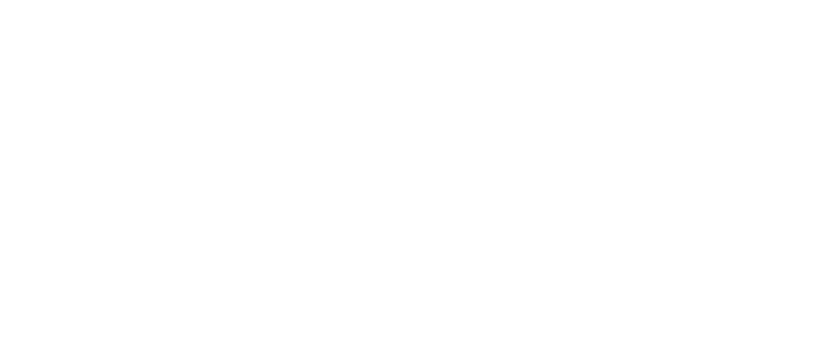
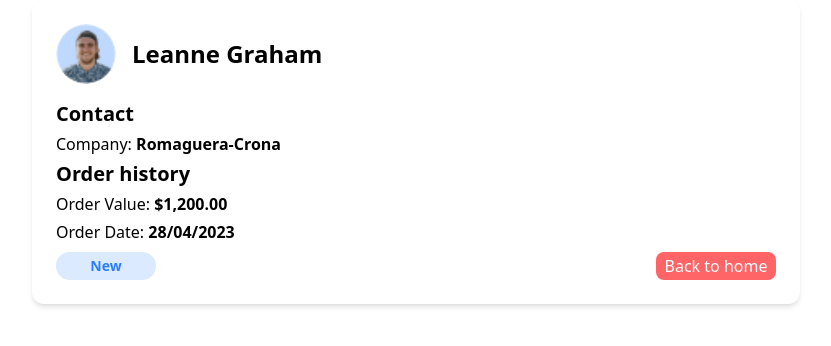
Before and after one commit to daoquoctuan972/22001165_DaoQuocTuan_BTTH, a React (Vite) app in the folder Tuan07/: page /user/1 in a window 1280 px wide. Before the commit this address had no page. Shown: the top 346 px of the page, without its empty margins (224-1055 px from the left). Built offline with nearby package versions, Linux system fonts and the light colour scheme.

Commit message:
nav link

```diff
--- a/Tuan07/src/App.jsx
+++ b/Tuan07/src/App.jsx
@@ -1,6 +1,6 @@
 import './App.css'
 import LayoutAdmin from './layout/layoutAdmin'
-import User from './user/User'
+import UserProfile from './user/User'
 import { Routes, Route } from 'react-router-dom'
 function App() {
 
@@ -9,7 +9,7 @@ function App() {
       <Routes>
         <Route path='/' element={<LayoutAdmin />} />
         <Route path='/home' element={<LayoutAdmin />} />
-        <Route path='/user' element={<User />} />
+        <Route path='/user/:id' element={<UserProfile/>} />
       </Routes>
     </>
   )
--- a/Tuan07/src/user/ListUsers.jsx
+++ b/Tuan07/src/user/ListUsers.jsx
@@ -1,5 +1,6 @@
 import { useEffect, useMemo, useState } from "react";
 import usersData from "../data/data.json"
+import { useNavigate } from "react-router-dom";
 
 const USERS_PER_PAGE = 6;
 
@@ -15,6 +16,7 @@ function ListUsers() {
     const [selectedRows, setSelectedRows] = useState([]);
     const [editingUser, setEditingUser] = useState(null);
     const [isModalOpen, setIsModalOpen] = useState(false);
+    const navigate = useNavigate();
 
     const handleEditClick = (user) => {
         setEditingUser(user);
@@ -86,7 +88,7 @@ function ListUsers() {
                     </thead>
                     <tbody>
                         {selectedUsers.map((user) => (
-                            <tr key={user.id} className="border border-gray-100 h-14 text-sm py-2">
+                            <tr key={user.id} className="border border-gray-100 h-14 text-sm py-2" onClick={() => navigate(`/user/${user.id}`)}>
                                 <td className="px-6 py-2"><input type="checkbox" name="" id="" checked={selectedRows.includes(user.id)} onChange={() => handleSelectRow(user.id)} /></td>
                                 <td className="px-6 flex items-center gap-3 font-bold mt-3"><img src={user.avatar} alt="" className="h-8 w-8" />{user.name}</td>
                                 <td className="px-6">{user.company}</td>
@@ -103,12 +105,12 @@ function ListUsers() {
                                         {user.status}
                                     </span>
                                 </td>
-                                <td className="px-6"><img src="/img/create.png" alt="" onClick={handleEditClick} /></td>
+                                <td className="px-6"><img src="/img/create.png" alt="" onClick={() => handleEditClick(user)} /></td>
                             </tr>
                         ))}
                     </tbody>
                 </table>
-                <div className="flex mt-4 gap-4 w-full place-items-center  justify-between">
+                <div className="flex mt-4 gap-4 w-full place-items-center justify-between">
                     <div>
                         <p>{users.length} results</p>
                     </div>
@@ -147,7 +149,7 @@ function ListUsers() {
                     </div>
                 </div>
                 {isModalOpen && editingUser && (
-                    <div className="fixed inset-0 bg-black bg-opacity-30 flex items-center justify-center z-50">
+                    <div className="fixed inset-0 bg-black/20 bg-opacity-30 backdrop-blur-sm flex items-center justify-center z-50">
                         <div className="bg-white p-6 rounded-xl shadow-xl w-[400px]">
                             <h2 className="text-xl font-bold mb-4">Edit User</h2>
                             <div className="flex flex-col gap-3">
@@ -157,6 +159,7 @@ function ListUsers() {
                                     onChange={(e) =>
                                         setEditingUser({ ...editingUser, name: e.target.value })
                                     }
+                                    placeholder="Name..."
                                 />
                                 <input
                                     className="border rounded p-2"
@@ -164,6 +167,7 @@ function ListUsers() {
                                     onChange={(e) =>
                                         setEditingUser({ ...editingUser, company: e.target.value })
                                     }
+                                    placeholder="Company..."
                                 />
                                 <input
                                     className="border rounded p-2"
@@ -171,6 +175,7 @@ function ListUsers() {
                                     onChange={(e) =>
                                         setEditingUser({ ...editingUser, ordervalue: e.target.value })
                                     }
+                                    placeholder="Order Value..."
                                 />
 
                                 <div className="flex justify-end gap-2 mt-4">
--- a/Tuan07/src/user/User.jsx
+++ b/Tuan07/src/user/User.jsx
@@ -1,7 +1,56 @@
-function User(){
-    return(
-        <>
-        </>
-    )
+import { NavLink, useParams } from "react-router-dom";
+import usersData from "../data/data.json"; // import data từ file
+import { useEffect, useState } from "react";
+NavLink
+
+function UserProfile() {
+  const { id } = useParams();
+  const [user, setUser] = useState(null);
+
+  useEffect(() => {
+    // Tìm user theo id
+    const foundUser = usersData.find((u) => String(u.id) === id);
+    setUser(foundUser);
+  }, [id]);
+
+  if (!user) {
+    return <div className="text-center mt-10 text-xl">User not found</div>;
+  }
+
+  return (
+    <div className="max-w-3xl mx-auto p-6 bg-white rounded-xl shadow-md space-y-4">
+      <div className="flex items-center space-x-4">
+        <img src={user.avatar} alt="Avatar" className="h-15 w-15 rounded-full object-cover" />
+        <div>
+          <h1 className="text-2xl font-bold">{user.name}</h1>
+        </div>
+      </div>
+
+      <div>
+        <h2 className="text-xl font-semibold">Contact</h2>
+        <p className="mt-1 mb-1">Company: <b>{user.company}</b></p>
+        <h2 className="text-xl font-semibold">Order history</h2>
+        <p className="mt-1 mb-1">Order Value: <b>{user.ordervalue}</b></p>
+        <p className="mt-1 mb-2">Order Date: <b>{user.orderdate}</b></p>
+        <div className="flex w-full justify-between">
+          <span
+            className={`px-2 py-1 rounded-full text-sm font-semibold w-25 h-7 text-center
+              ${user.status === "New" && "bg-blue-100 text-blue-500"}
+              ${user.status === "In-progress" && "bg-yellow-100 text-yellow-600"}
+              ${user.status === "Completed" && "bg-green-100 text-green-600"}
+              `}
+          >
+            {user.status}
+          </span>
+          <NavLink to={"/home"}>
+            <button className="bg-red-400 w-30 h-7 rounded-lg justify-end text-white">Back to home</button>
+          </NavLink>
+        </div>
+
+
+      </div>
+    </div>
+  );
 }
-export default User
+
+export default UserProfile;
```
